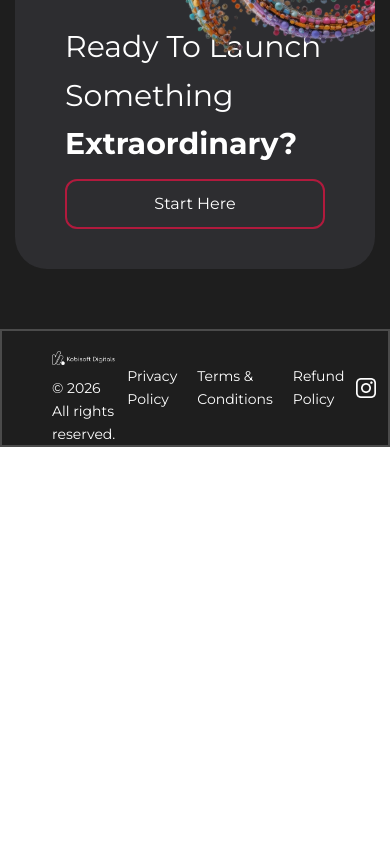
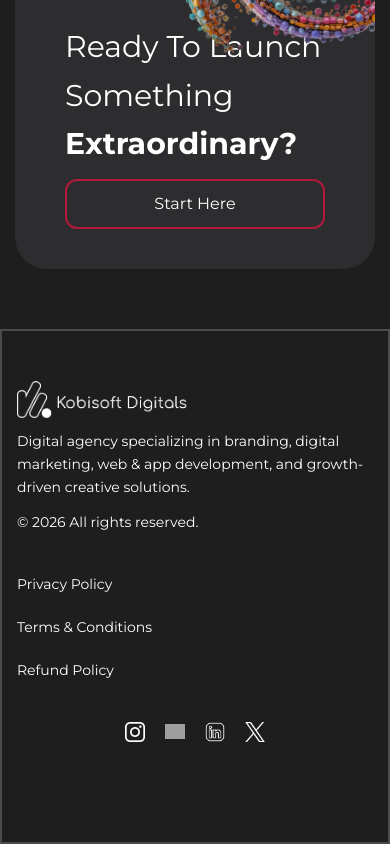
Before and after one commit to ObinnaKelvin/kobisoft, a Next.js app: page / in a window 390 px wide. Shown: the part 9310-10154 px from the top of the page. Before the commit the page ends 9757 px from the top, so only its background shows below. Built offline with nearby package versions, Linux system fonts and the light colour scheme; grey boxes are pictures that could not be loaded.

Commit message:
Footer Section now mobile responsive

```diff
--- a/components/Footer.js
+++ b/components/Footer.js
@@ -7,13 +7,23 @@ function Footer() {
     const currentYear = new Date().getFullYear();
 
   return (
-    <div className='flex flex-row gap-3 items-center justify-between w-full min-h-[100px] border-2 border-[#4b4b4b]'>
+    <div className='flex flex-col xl:flex-row lg:flex-row
+    gap-[40px] xl:gap-3 lg:gap-3 items-center justify-between
+    w-full
+    h-full lg:min-h-[100px] xl:min-h-[100px]
+    py-[30px]
+    px-[15px] lg:px-[50px] xl:px-[50px]
+    pb-[100px]
+    border-2 border-[#4b4b4b]'>
 
         {/* Logo Here */}
-        <div className='text-white text-[14px] pt-5 flex flex-col pl-[50px] gap-3'>
+        <div className='text-white text-[14px] pt-5 flex flex-col  gap-3 w-full lg:w-[33%] xl:w-[33%]'>
             <Link href={'/'}>
-                <Image className='cursor-pointer' src="/logofooter.png" alt="social media links" width={150} height={30} />
+                <Image className='cursor-pointer' src="/logofooter.png" alt="social media links" width={170} height={30} />
             </Link>
+            <section>
+                Digital agency specializing in branding, digital marketing, web & app development, and growth-driven creative solutions.
+            </section>
             <div>
                  © {currentYear} All rights reserved.
             </div>
@@ -21,14 +31,14 @@ function Footer() {
 
         {/* Privacy Policy . Terms & Conditions . Refund Policy */}
 
-        <div className='flex flex-row items-center justify-center gap-5 text-[#FFFFFF] text-[14px]'>
+        <div className='flex flex-col xl:flex-row lg:flex-row items-left xl:items-center lg:items-center justify-center gap-5 text-[#FFFFFF] text-[14px] w-full lg:w-[33%] xl:w-[33%]'>
             <Link href={'/privacy'} className='cursor-pointer hover:underline hover:text-[#B11A3D]'>Privacy Policy</Link>
             <Link href={'/termsandconditions'} className='cursor-pointer hover:underline hover:text-[#B11A3D]'>Terms & Conditions</Link>
             <Link href={'/refund'} className='cursor-pointer hover:underline hover:text-[#B11A3D]'>Refund Policy</Link>
         </div>
 
         {/* Social Media Links Here */}
-        <div className='flex flex-row gap-[20px] items-center pr-[50px]'>
+        <div className='flex flex-row gap-[20px] items-center justify-center  w-full lg:w-[33%] xl:w-[33%]'>
             <Image className='cursor-pointer' src="/instagram.png" alt="social media links" width={20} height={30} />
             <Image className='cursor-pointer' src="/tiktok.png" alt="social media links" width={20} height={30} />
             <Image className='cursor-pointer' src="/linkedin.png" alt="social media links" width={20} height={30} />
```
